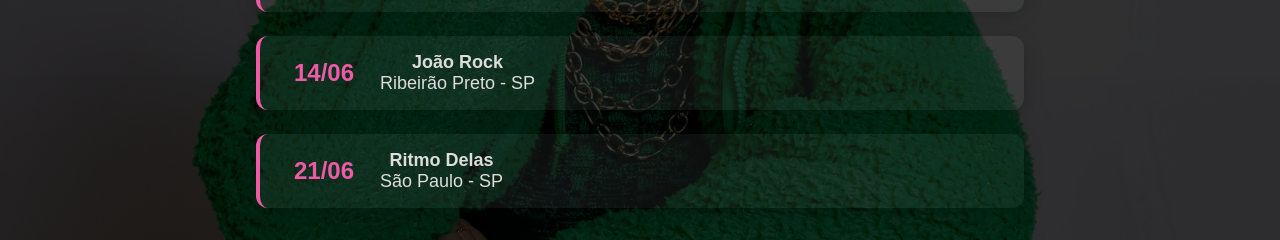
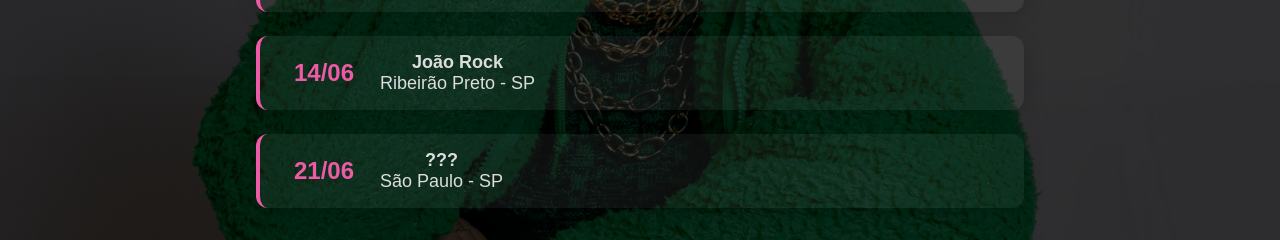
Before and after one commit to vLecaBR/djfranzoni-portfolio, a React (Create React App) app: page / in a window 1280 px wide. Shown: the part 2291-2531 px from the top of the page. Built offline with nearby package versions, Linux system fonts and the light colour scheme.

Commit message:
datas atualizas junho

```diff
--- a/src/Components/Events/index.jsx
+++ b/src/Components/Events/index.jsx
@@ -31,7 +31,7 @@
     { date: "07/06", name: "IntegraBio", local: "Alfenas - MG" },
     { date: "13/06", name: "El Bailon", local: "Ribeirão Preto - SP" },
     { date: "14/06", name: "João Rock", local: "Ribeirão Preto - SP" },
-    { date: "21/06", name: "Ritmo Delas", local: "São Paulo - SP" },
+    { date: "21/06", name: "???", local: "São Paulo - SP" },
   ];
 
   return (
```
